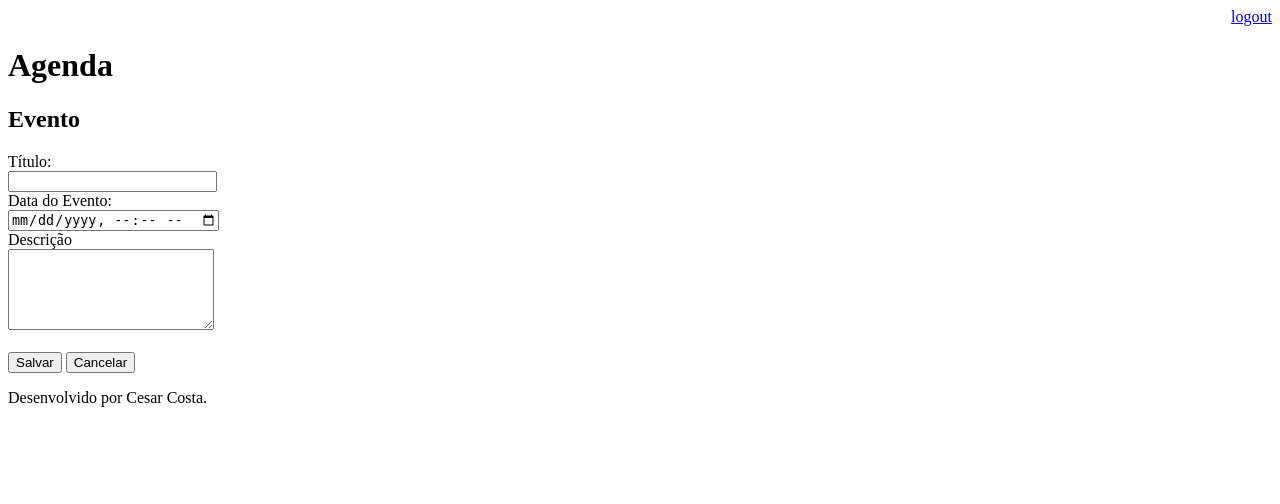
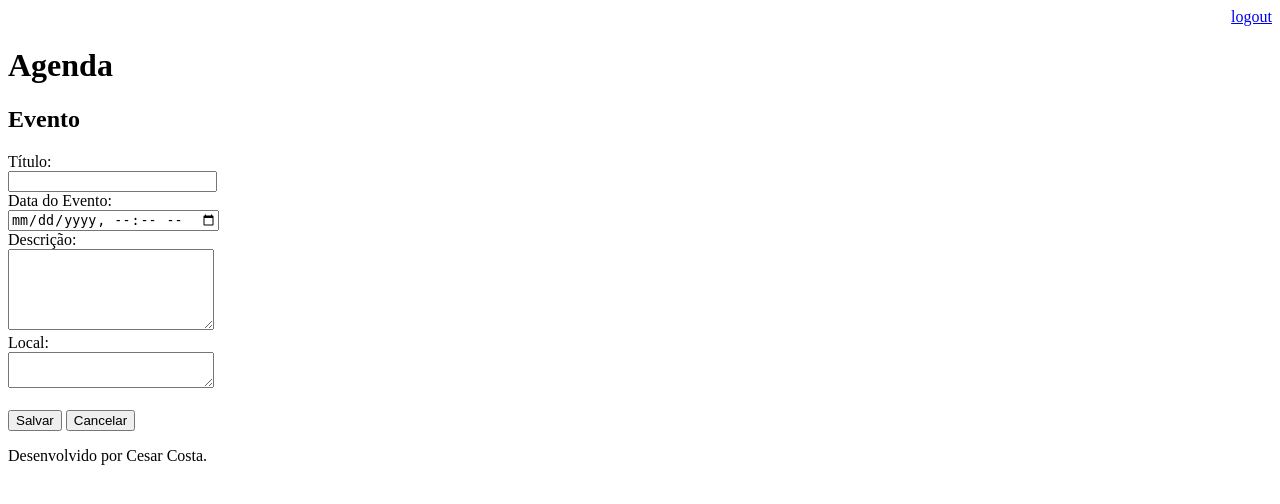
Before and after one commit to CesarAugusto88/agenda, a Django app: page /agenda/evento/ in a window 1280 px wide. Shown: the top 504 px of the page. Run offline with Django 3.2, Linux system fonts and the light colour scheme; a user stored in the database is signed in.

Commit message:
Incluido no template evento.html o local_evento.

```diff
--- a/core/models.py
+++ b/core/models.py
@@ -3,6 +3,7 @@ from django.contrib.auth.models import User
 class Evento(models.Model):
     titulo = models.CharField(max_length=100)
     descricao = models.TextField(blank=True, null=True)
+    local_evento = models.TextField(blank=True, null=True)
     data_evento = models.DateTimeField(verbose_name='Data do Evento')
     data_criacao = models.DateTimeField(auto_now=True)
     usuario = models.ForeignKey(User, on_delete=models.CASCADE)
--- a/core/templates/evento.html
+++ b/core/templates/evento.html
@@ -13,9 +13,13 @@
     <br>
     <input type="datetime-local" name="data_evento">
     <br>
-    <label>Descrição</label>
+    <label>Descrição:</label>
     <br>
     <textarea name="descricao" rows="5" cols="23"></textarea>
+    <br>
+    <label>Local:</label>
+    <br>
+    <textarea name="local" rows="2" cols="23"></textarea>
     <br> <br>
     <button type="submit">Salvar</button>
     <a href="/">
--- a/core/views.py
+++ b/core/views.py
@@ -44,9 +44,11 @@ def submit_evento(request):
         titulo = request.POST.get('titulo')
         data_evento = request.POST.get('data_evento')
         descricao = request.POST.get('descricao')
+        local_evento = request.POST.get('local_evento')
         usuario = request.user
         Evento.objects.create(titulo=titulo,
                               data_evento=data_evento,
                               descricao=descricao,
+                              local_evento=local_evento,
                               usuario=usuario)
     return redirect('/')
```
Also changed, not shown: db.sqlite3.
